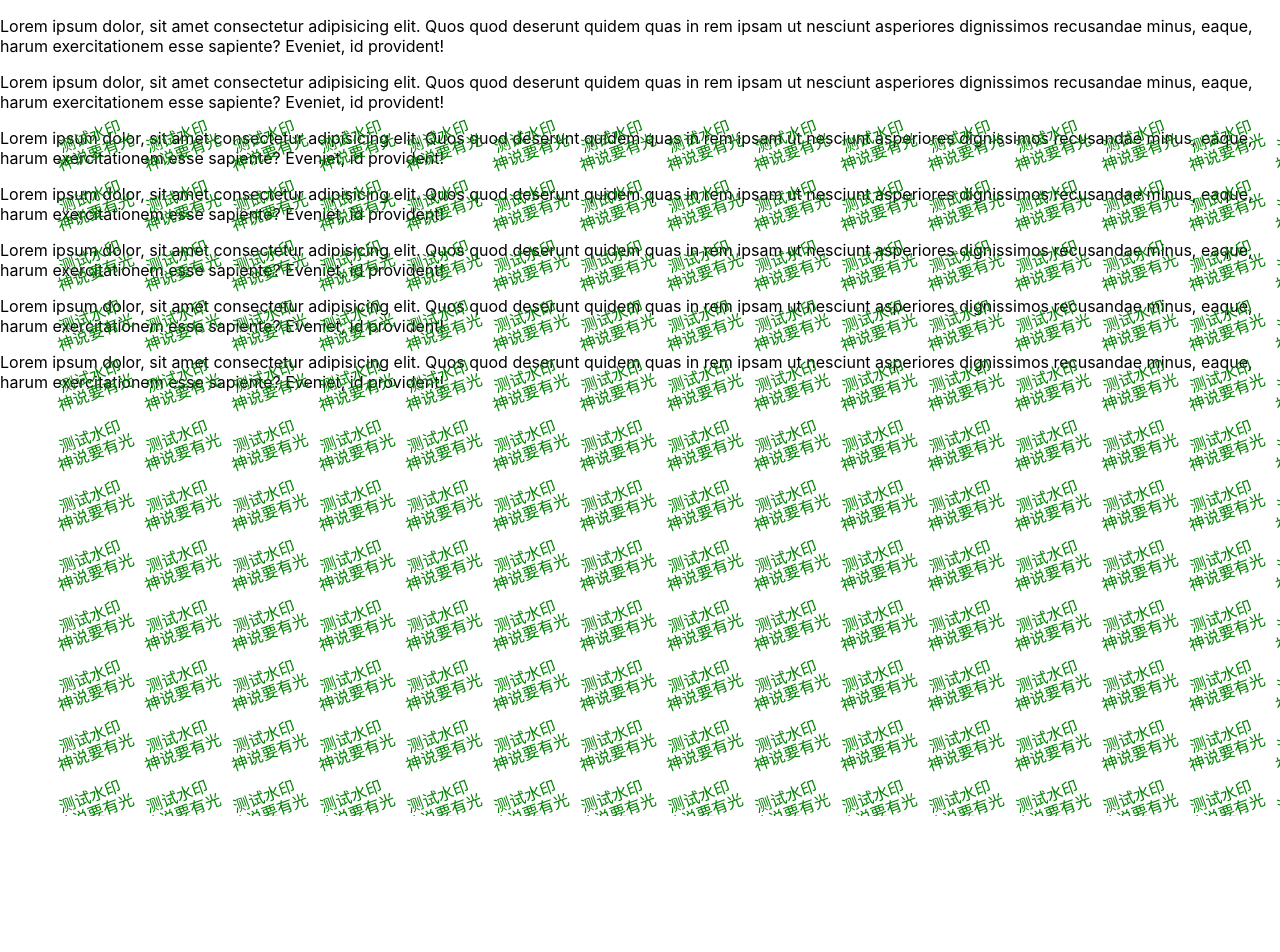
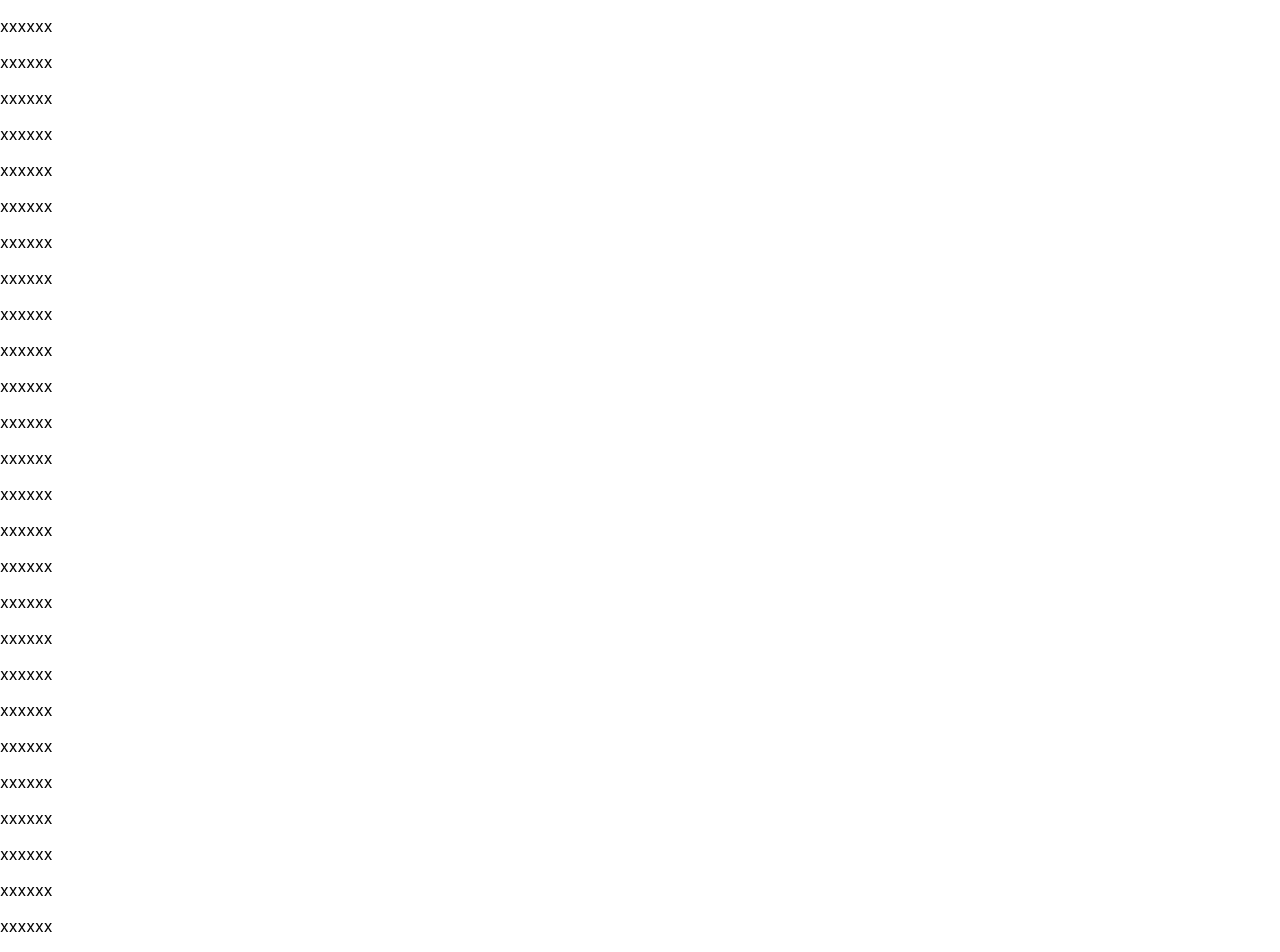
Before and after one commit to Carefree-happy/react-demo, a React (Create React App) app: page / in a window 1280 px wide. Shown: the top 952 px of the page. Before the commit the page ends 816 px from the top, so only its background shows below. Built offline with nearby package versions, Linux system fonts and the light colour scheme.

Commit message:
feat: InterserctionObserver

```diff
--- a/src/App.tsx
+++ b/src/App.tsx
@@ -1,26 +1,49 @@
-import Watermark from "./components/WatermarkProps";
-
+import MyLazyload from './components/MyLazyLoad';
+import img1 from './image.jpg';
+import img2 from './image.jpg';
 
 function App() {
 
-    return <Watermark
-        content={['测试水印', '神说要有光']}
-        gap={[0, 0]}
-        offset={[50, 100]}
-        fontStyle={{
-            color: 'green'
-        }}
-    >
-       <div style={{height: 800}}>
-            <p>Lorem ipsum dolor, sit amet consectetur adipisicing elit. Quos quod deserunt quidem quas in rem ipsam ut nesciunt asperiores dignissimos recusandae minus, eaque, harum exercitationem esse sapiente? Eveniet, id provident!</p>
-            <p>Lorem ipsum dolor, sit amet consectetur adipisicing elit. Quos quod deserunt quidem quas in rem ipsam ut nesciunt asperiores dignissimos recusandae minus, eaque, harum exercitationem esse sapiente? Eveniet, id provident!</p>
-            <p>Lorem ipsum dolor, sit amet consectetur adipisicing elit. Quos quod deserunt quidem quas in rem ipsam ut nesciunt asperiores dignissimos recusandae minus, eaque, harum exercitationem esse sapiente? Eveniet, id provident!</p>
-            <p>Lorem ipsum dolor, sit amet consectetur adipisicing elit. Quos quod deserunt quidem quas in rem ipsam ut nesciunt asperiores dignissimos recusandae minus, eaque, harum exercitationem esse sapiente? Eveniet, id provident!</p>
-            <p>Lorem ipsum dolor, sit amet consectetur adipisicing elit. Quos quod deserunt quidem quas in rem ipsam ut nesciunt asperiores dignissimos recusandae minus, eaque, harum exercitationem esse sapiente? Eveniet, id provident!</p>
-            <p>Lorem ipsum dolor, sit amet consectetur adipisicing elit. Quos quod deserunt quidem quas in rem ipsam ut nesciunt asperiores dignissimos recusandae minus, eaque, harum exercitationem esse sapiente? Eveniet, id provident!</p>
-            <p>Lorem ipsum dolor, sit amet consectetur adipisicing elit. Quos quod deserunt quidem quas in rem ipsam ut nesciunt asperiores dignissimos recusandae minus, eaque, harum exercitationem esse sapiente? Eveniet, id provident!</p>
+    return (
+        <div>
+            <p>xxxxxx</p>
+            <p>xxxxxx</p>
+            <p>xxxxxx</p>
+            <p>xxxxxx</p>
+            <p>xxxxxx</p>
+            <p>xxxxxx</p>
+            <p>xxxxxx</p>
+            <p>xxxxxx</p>
+            <p>xxxxxx</p>
+            <p>xxxxxx</p>
+            <p>xxxxxx</p>
+            <p>xxxxxx</p>
+            <p>xxxxxx</p>
+            <p>xxxxxx</p>
+            <p>xxxxxx</p>
+            <p>xxxxxx</p>
+            <p>xxxxxx</p>
+            <p>xxxxxx</p>
+            <p>xxxxxx</p>
+            <p>xxxxxx</p>
+            <p>xxxxxx</p>
+            <p>xxxxxx</p>
+            <p>xxxxxx</p>
+            <p>xxxxxx</p>
+            <p>xxxxxx</p>
+            <p>xxxxxx</p>
+            <p>xxxxxx</p>
+            <p>xxxxxx</p>
+            <p>xxxxxx</p>
+            <MyLazyload placeholder={<div>loading...</div>}>
+                <img src={img1}/>
+            </MyLazyload>
+            <MyLazyload placeholder={<div>loading...</div>}>
+                <img src={img2}/>
+            </MyLazyload>
         </div>
-    </Watermark>
+
+    )
 }
 
 export default App;
--- /dev/null
+++ b/src/components/MyLazyLoad/index.tsx
@@ -0,0 +1,75 @@
+import { CSSProperties, FC, ReactNode, useEffect, useRef, useState } from "react";
+
+interface MyLazyloadProps{
+    className?: string,
+    style?: CSSProperties,
+    placeholder?: ReactNode,
+    offset?: string | number,
+    width?: number | string,
+    height?: string | number,
+    onContentVisible?: () => void,
+    children: ReactNode,
+}
+
+const MyLazyload: FC<MyLazyloadProps> = (props) => {
+    const {
+        className = '',
+        style,
+        offset = 0,
+        width,
+        onContentVisible,
+        placeholder,
+        height,
+        children
+    } = props;
+
+    const containerRef = useRef<HTMLDivElement>(null);
+    const [visible, setVisible] = useState(false);
+
+    const styles = { height, width, ...style };
+
+    // IntersectionObserver 监听 div 进入可视区域
+    const elementObserver = useRef<IntersectionObserver>();
+
+    useEffect(() => {
+        const options = {
+            rootMargin: typeof offset === 'number' ? `${offset}px` : offset || '0px',
+            threshold: 0
+        };
+
+        elementObserver.current = new IntersectionObserver(lazyLoadHandler, options);
+
+        const node = containerRef.current;
+
+        if (node instanceof HTMLElement) {
+            elementObserver.current.observe(node);
+        };
+
+        return () => {
+            if (node && node instanceof HTMLElement) {
+                elementObserver.current?.unobserve(node);
+            }
+        }
+    }, []);
+
+    function lazyLoadHandler (entries: IntersectionObserverEntry[]) {
+        const [entry] = entries;
+        const { isIntersecting } = entry;
+
+        if (isIntersecting) {
+            setVisible(true);
+            onContentVisible?.();
+
+            const node = containerRef.current;
+            if (node && node instanceof HTMLElement) {
+                elementObserver.current?.unobserve(node);
+            }
+        }
+    };
+
+    return <div ref={containerRef} className={className} style={styles}>
+        {visible ? children : placeholder}
+    </div>
+}
+
+export default MyLazyload;
```
Also changed, not shown: src/image.jpg (added).
